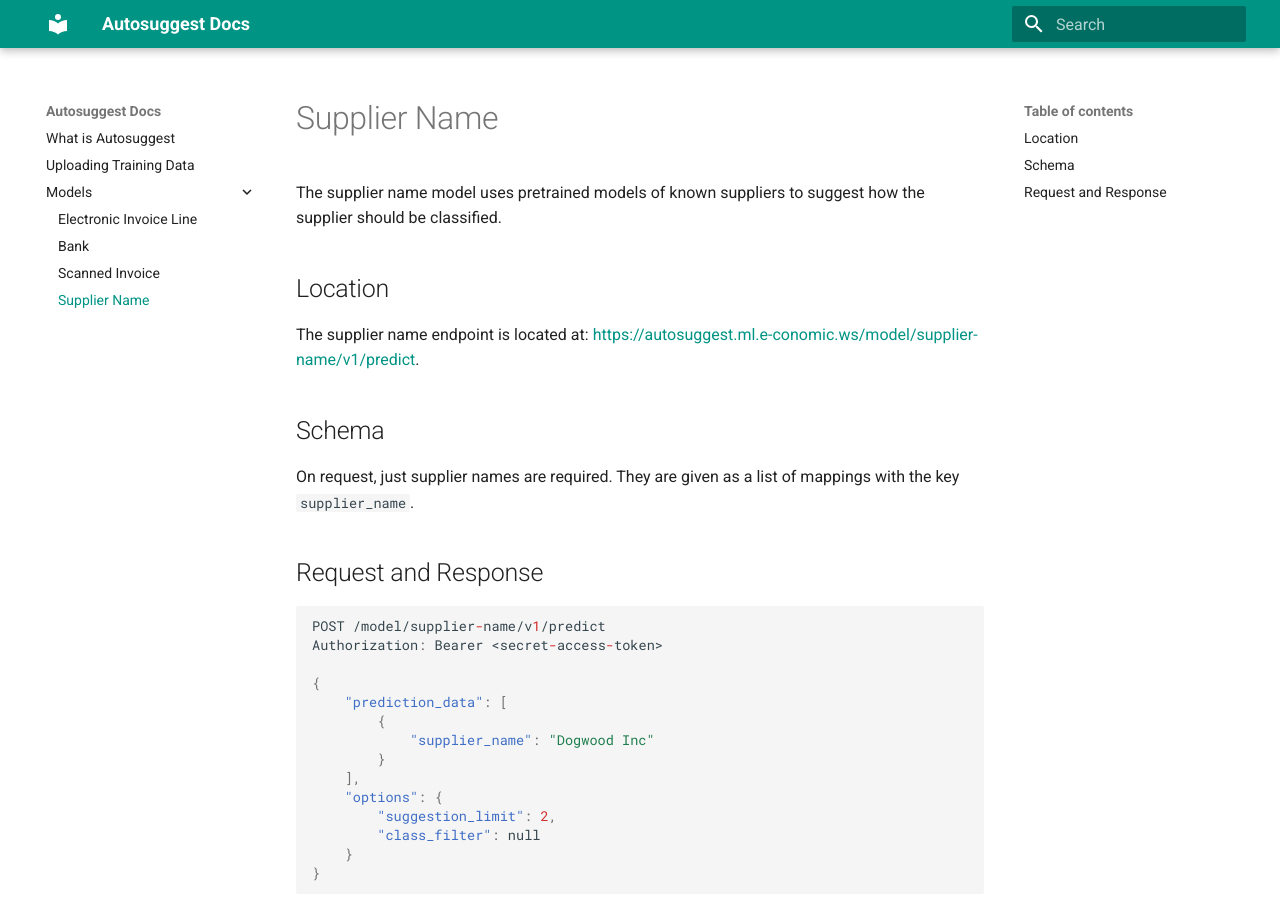
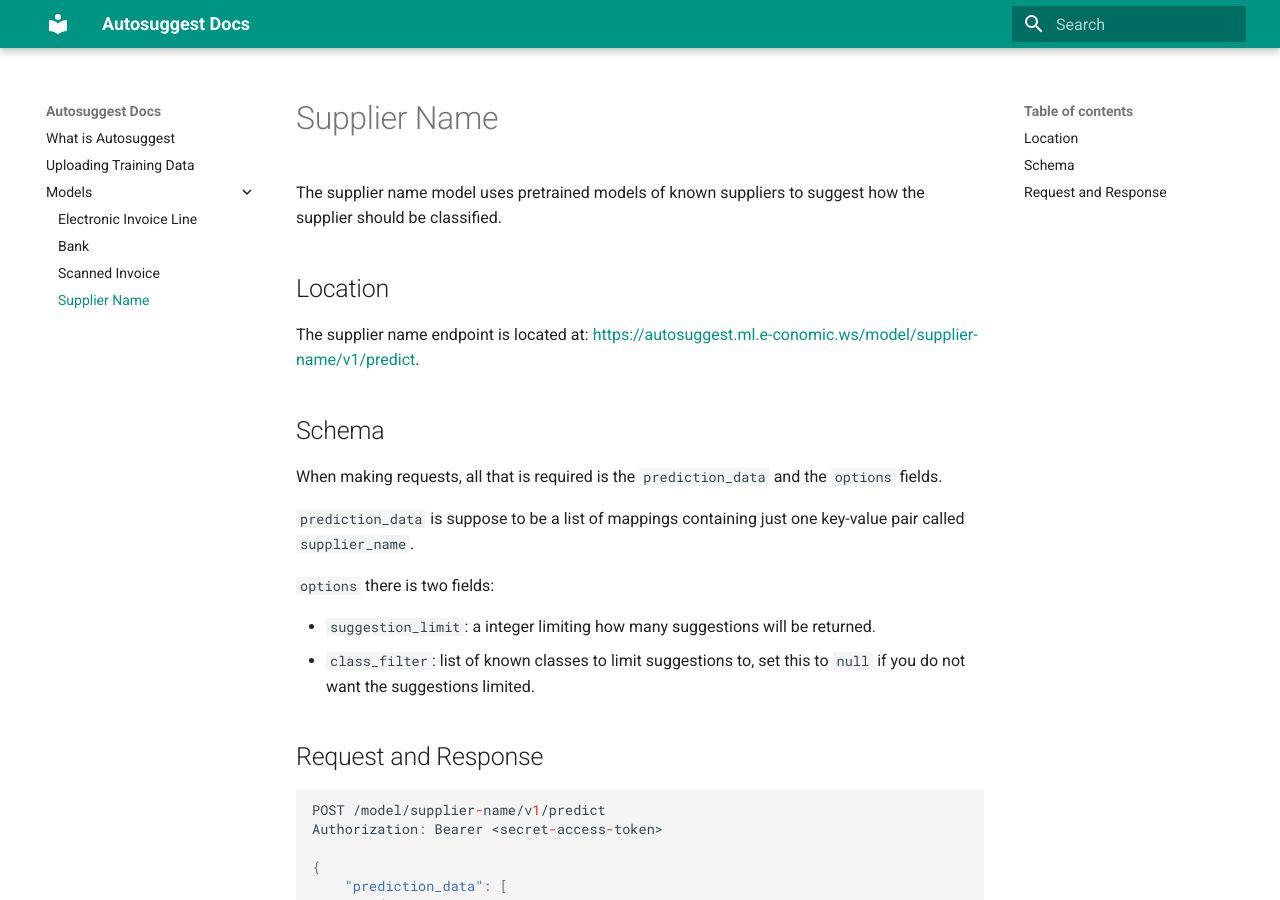
Before and after one commit to e-conomic/vml-docs, an MkDocs documentation site: the page built from docs/models/supplier-name.md, in a window 1280 px wide and 900 px high. Built offline with MkDocs 1.6.1 and Material for MkDocs 9.7.7, drawn with Linux system fonts in a browser that asks for light colours.

Commit message:
Improved prose on supplier name schema

```diff
--- a/docs/models/supplier-name.md
+++ b/docs/models/supplier-name.md
@@ -11,7 +11,14 @@ The supplier name endpoint is located at: [https://autosuggest.ml.e-conomic.ws/m
 Schema
 ------
 
-On request, just supplier names are required. They are given as a list of mappings with the key `supplier_name`.
+When making requests, all that is required is the `prediction_data` and the `options` fields.
+
+`prediction_data` is suppose to be a list of mappings containing just one key-value pair called `supplier_name`.
+
+`options` there is two fields:
+
+- `suggestion_limit`: a integer limiting how many suggestions will be returned.
+- `class_filter`: list of known classes to limit suggestions to, set this to `null` if you do not want the suggestions limited.
 
 Request and Response
 --------------------
```
